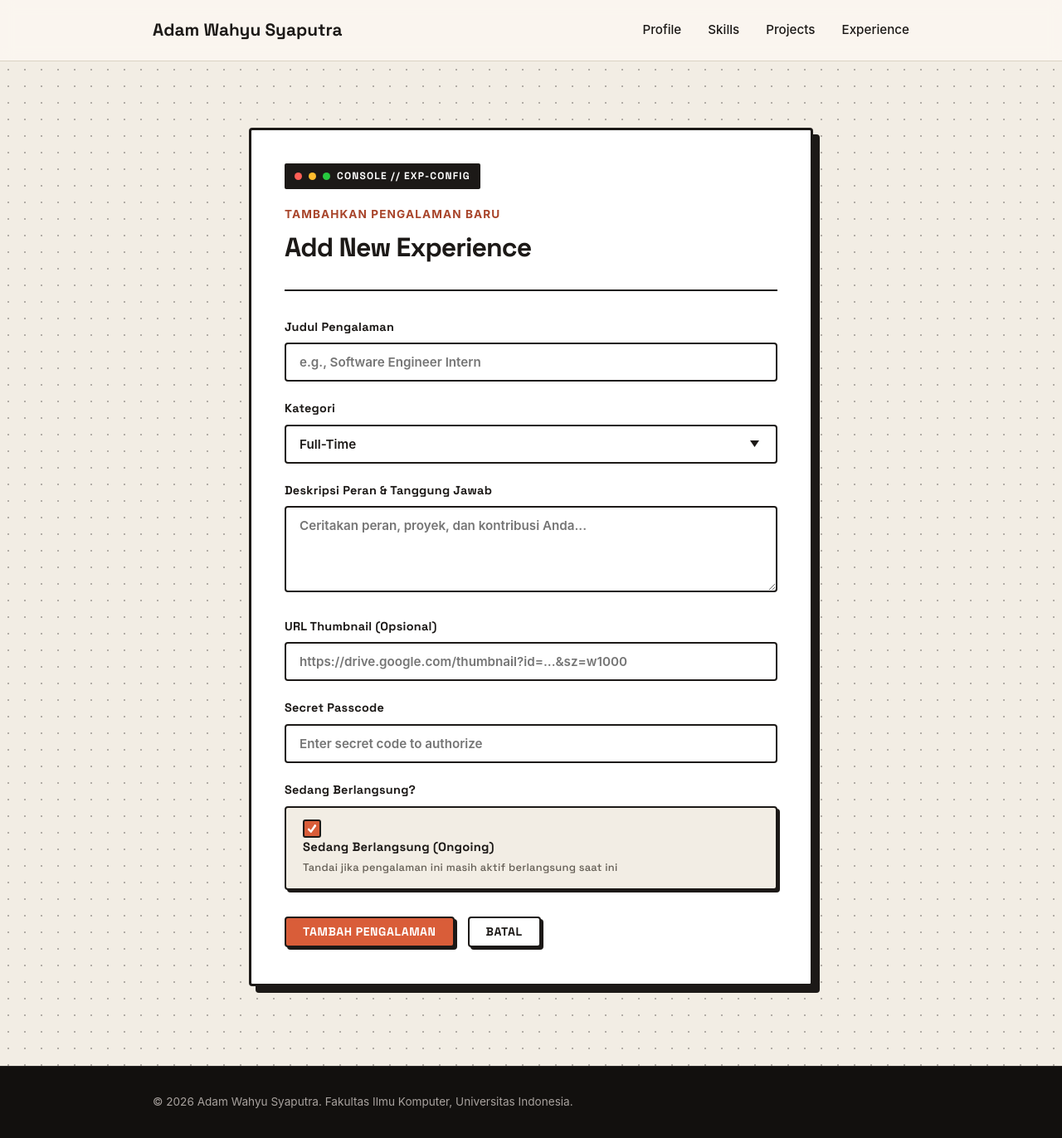
After one commit to adamwsyaputra/myportofolio, a Django app: page /experience/add/ in a window 1280 px wide. The commit adds this page. Shown: the whole page at 83% size. Run offline with Django 5.2, Linux system fonts and the light colour scheme.

Commit message:
feat(experience): implement full CRUD views, JSON delivery, and secret code auth

```diff
--- a/main/forms.py
+++ b/main/forms.py
@@ -2,7 +2,7 @@ from django import forms
 from django.conf import settings
 from django.core.exceptions import ValidationError
 from django.forms import ModelForm, TextInput, Textarea, Select, NumberInput, CheckboxInput, URLInput
-from main.models import Project, Skill
+from main.models import Experience, Project, Skill
 
 class ProjectForm(ModelForm):
     secret_code = forms.CharField(
@@ -88,3 +88,66 @@ class SkillForm(ModelForm):
         if code != settings.PORTFOLIO_SECRET_CODE:
             raise ValidationError("Kode rahasia salah! Aksi tidak diizinkan.")
         return code
+
+class ExperienceForm(ModelForm):
+    secret_code = forms.CharField(
+        widget=forms.PasswordInput(
+            attrs={
+                "placeholder": "Enter secret code to authorize",
+                "class": "form-input",
+            }
+        ),
+        label="Secret Passcode",
+        required=True,
+    )
+    is_ongoing = forms.BooleanField(
+        required=False,
+        initial=True,
+        label="Sedang Berlangsung?",
+        widget=CheckboxInput(attrs={"class": "form-checkbox"}),
+    )
+
+    class Meta:
+        model = Experience
+        fields = [
+            "title",
+            "category",
+            "description",
+            "thumbnail",
+        ]
+        labels = {
+            "title": "Judul Pengalaman",
+            "category": "Kategori",
+            "description": "Deskripsi Peran & Tanggung Jawab",
+            "thumbnail": "URL Thumbnail (Opsional)",
+        }
+        widgets = {
+            "title": TextInput(attrs={"placeholder": "e.g., Software Engineer Intern", "class": "form-input", "maxlength": 255}),
+            "category": Select(attrs={"class": "form-input"}),
+            "description": Textarea(attrs={"placeholder": "Ceritakan peran, proyek, dan kontribusi Anda...", "rows": 4}),
+            "thumbnail": URLInput(attrs={"placeholder": "https://drive.google.com/thumbnail?id=...&sz=w1000", "class": "form-input"}),
+        }
+
+    def __init__(self, *args, **kwargs):
+        super().__init__(*args, **kwargs)
+        if self.instance and self.instance.pk:
+            self.fields["is_ongoing"].initial = self.instance.is_ongoing
+
+    def clean_secret_code(self):
+        code = self.cleaned_data.get("secret_code")
+        expected_code = settings.PORTFOLIO_SECRET_CODE
+        if expected_code and code != expected_code:
+            raise ValidationError("Kode otorisasi salah! Aksi dibatalkan.")
+        return code
+
+    def save(self, commit=True):
+        from django.utils import timezone
+        instance = super().save(commit=False)
+        is_ongoing = self.cleaned_data.get("is_ongoing")
+        if is_ongoing:
+            instance.ended_at = None
+        elif not instance.ended_at:
+            instance.ended_at = timezone.now()
+        if commit:
+            instance.save()
+        return instance
--- a/main/urls.py
+++ b/main/urls.py
@@ -1,9 +1,12 @@
 from django.urls import path
 from main.views import (
+    create_experience,
+    delete_experience,
+    show_experience,
+    update_experience,
     create_project,
     delete_project,
     get_projects_json,
-    show_experience,
     show_main,
     show_projects,
     update_project,
@@ -19,6 +22,9 @@ app_name = "main"
 urlpatterns = [
     path("", show_main, name="show_main"),
     path("experience/", show_experience, name="show_experience"),
+    path("experience/add/", create_experience, name="create_experience"),
+    path("experience/<uuid:experience_id>/edit/", update_experience, name="update_experience"),
+    path("experience/<uuid:experience_id>/delete/", delete_experience, name="delete_experience"),
     path("projects/", show_projects, name="show_projects"),
     path("projects/add/", create_project, name="create_project"),
     path("projects/<uuid:project_id>/edit/", update_project, name="update_project"),
--- a/main/views.py
+++ b/main/views.py
@@ -2,7 +2,7 @@ from django.contrib import messages
 from django.core import serializers
 from django.http import HttpResponse
 from django.shortcuts import get_object_or_404, redirect, render
-from main.forms import ProjectForm, SkillForm
+from main.forms import ExperienceForm, ProjectForm, SkillForm
 from main.models import Experience, Project, Skill
 from django.conf import settings
 
@@ -22,11 +22,61 @@ def show_main(request):
 
 # Experience field
 def show_experience(request):
+    category_query = request.GET.get("category", "").strip()
+    experiences = Experience.objects.all().order_by("-started_at")
+    if category_query:
+        experiences = experiences.filter(category=category_query)
     context = {
         "name": NAME,
-        "experience_list": Experience.objects.all(),
+        "experience_list": experiences,
+        "selected_category": category_query,
     }
     return render(request, "experience.html", context)
+
+def create_experience(request):
+    form = ExperienceForm(request.POST or None)
+    if request.method == "POST" and form.is_valid():
+        form.save()
+        messages.success(request, "Pengalaman baru berhasil ditambahkan!")
+        return redirect("main:show_experience")
+
+    context = {
+        "name": NAME,
+        "form": form,
+        "action_title": "Add New Experience",
+        "btn_label": "Tambah Pengalaman",
+        "kicker": "TAMBAHKAN PENGALAMAN BARU",
+    }
+    return render(request, "experience_form.html", context)
+
+def update_experience(request, experience_id):
+    experience = get_object_or_404(Experience, pk=experience_id)
+    form = ExperienceForm(request.POST or None, instance=experience)
+    if request.method == "POST" and form.is_valid():
+        form.save()
+        messages.success(request, f"Pengalaman {experience.title} berhasil diperbarui!")
+        return redirect("main:show_experience")
+
+    context = {
+        "name": NAME,
+        "form": form,
+        "action_title": f"Edit Experience: {experience.title}",
+        "btn_label": "Simpan Perubahan",
+        "kicker": "MANAGEMENT CONSOLE",
+    }
+    return render(request, "experience_form.html", context)
+
+def delete_experience(request, experience_id):
+    experience = get_object_or_404(Experience, pk=experience_id)
+    if request.method == "POST":
+        code = request.POST.get("secret_code", "")
+        expected_code = settings.PORTFOLIO_SECRET_CODE
+        if not expected_code or code == expected_code:
+            experience.delete()
+            messages.success(request, "Pengalaman berhasil dihapus!")
+        else:
+            messages.error(request, "Gagal menghapus: Kode rahasia salah!")
+    return redirect("main:show_experience")
 
 
 # Projects field
--- a/static/css/style.css
+++ b/static/css/style.css
@@ -618,18 +618,23 @@ h1, h2, h3, .brand {
   background-size: 20px 20px;
 }
 
+.experience-page-section .container {
+  max-width: 1040px;
+}
+
 .experience-cards-grid {
   display: grid;
-  grid-template-columns: repeat(3, 1fr);
-  gap: 1.5rem;
+  grid-template-columns: repeat(auto-fit, minmax(310px, 1fr));
+  gap: 1.75rem;
+  margin-top: 1.75rem;
 }
 
 .experience-card {
   background-color: var(--surface);
   border: 3px solid var(--ink);
   border-radius: var(--radius);
-  padding: 1.75rem 1.5rem;
-  box-shadow: 5px 5px 0 var(--ink);
+  padding: 1.5rem;
+  box-shadow: 6px 6px 0 var(--ink);
   display: flex;
   flex-direction: column;
   transition: transform 0.2s ease, box-shadow 0.2s ease;
--- /dev/null
+++ b/templates/experience_form.html
@@ -0,0 +1,63 @@
+{% extends "base.html" %}
+
+{% block meta %}
+<title>{{ action_title|default:"Experience" }} &middot; {{ name }}</title>
+{% endblock meta %}
+
+{% block content %}
+<section class="experience-page-section">
+  <div class="container form-card-container">
+    <div class="comic-form-panel">
+      <div class="comic-form-header">
+        <div class="comic-badge-banner">
+          <span class="comic-dot red"></span>
+          <span class="comic-dot yellow"></span>
+          <span class="comic-dot green"></span>
+          <code class="comic-header-tag">CONSOLE // EXP-CONFIG</code>
+        </div>
+        <p class="hero-kicker" style="margin-top: 0.5rem; margin-bottom: 0.25rem;">{{ kicker|default:"MANAGEMENT CONSOLE" }}</p>
+        <h1 class="section-title" style="margin-bottom: 0; font-size: 2rem;">{{ action_title }}</h1>
+      </div>
+
+      <form method="post" class="project-form">
+        {% csrf_token %}
+
+        {% for field in form %}
+          {% if field.name == "is_ongoing" %}
+            <div class="form-group">
+              <label for="{{ field.id_for_label }}">{{ field.label }}</label>
+              <label class="comic-checkbox-card" for="{{ field.id_for_label }}">
+                <input type="checkbox"
+                       name="{{ field.name }}"
+                       id="{{ field.id_for_label }}"
+                       class="comic-checkbox-input"
+                       {% if field.value %}checked{% endif %}>
+                <div>
+                  <span class="comic-checkbox-text">Sedang Berlangsung (Ongoing)</span>
+                  <span class="comic-checkbox-hint">Tandai jika pengalaman ini masih aktif berlangsung saat ini</span>
+                </div>
+              </label>
+              {% for error in field.errors %}
+                <p class="form-error">{{ error }}</p>
+              {% endfor %}
+            </div>
+          {% else %}
+            <div class="form-group">
+              <label for="{{ field.id_for_label }}">{{ field.label }}</label>
+              {{ field }}
+              {% for error in field.errors %}
+                <p class="form-error">{{ error }}</p>
+              {% endfor %}
+            </div>
+          {% endif %}
+        {% endfor %}
+
+        <div class="form-actions-group">
+          <button type="submit" class="comic-btn comic-btn-primary">{{ btn_label|default:"Simpan" }}</button>
+          <a href="{% url 'main:show_experience' %}" class="comic-btn comic-btn-secondary">Batal</a>
+        </div>
+      </form>
+    </div>
+  </div>
+</section>
+{% endblock content %}
--- a/templates/skills.html
+++ b/templates/skills.html
@@ -9,7 +9,7 @@
   <div class="container">
     <div class="project-header">
       <div>
-        <p class="hero-kicker">TECHNICAL ARSENAL // HERO CAPABILITIES</p>
+        <p class="hero-kicker">TECHNICAL SKILLS</p>
         <h1 class="section-title">Skills & Capabilities</h1>
       </div>
       <a href="{% url 'main:create_skill' %}" class="comic-btn comic-btn-primary">
```
Also changed, not shown: other parts of static/css/style.css (+48 -25 lines), main/tests.py (+58 -0 lines), templates/components/experience_delete_modal.html (added, +51 -0 lines), templates/experience.html (+59 -12 lines).
